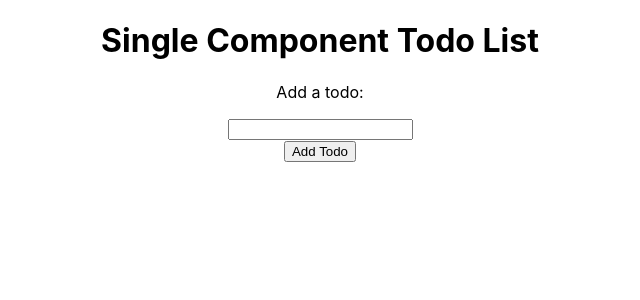
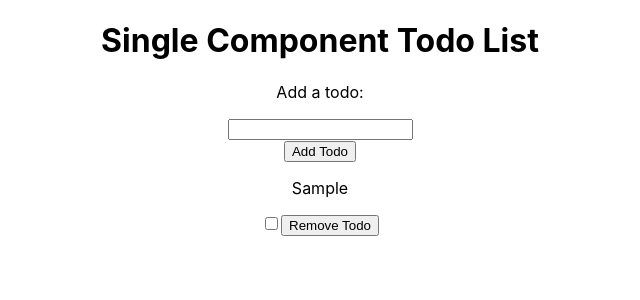
Before and after one commit to sevrinn/todo-list, a React (Create React App) app: page / in a window 1280 px wide. Both pictures are taken after typing "Sample" into the empty fields and a click on the button "Add Todo". Shown: the top 300 px of the page, without its empty margins (320-960 px from the left). Built offline with nearby package versions, Linux system fonts and the light colour scheme.

Commit message:
map todoList to page in jsx expression

```diff
--- a/src/App.js
+++ b/src/App.js
@@ -55,6 +55,24 @@ function App() {
           <button>Add Todo</button>
         </div>
       </form>
+      {/*
+      // - - - - - - R E A D - - - - - - //
+      when we map through the todoList in curlybraces, it prints to page immediatly
+      1. map through the todoList, for each todo, index pair
+      2. create this todo item module that includes, todo, a checkbox to mark as complete, and an button to delete
+       */}
+       { //1.
+         todoList.map((todo, index) => (
+           //2.
+           <div key={index}>
+             <p>{todo.todo}</p>
+             <input
+              type="checkbox"
+            />
+            <button>Remove Todo</button>
+           </div>
+         ))
+       }
     </div>
   );
 }
```
